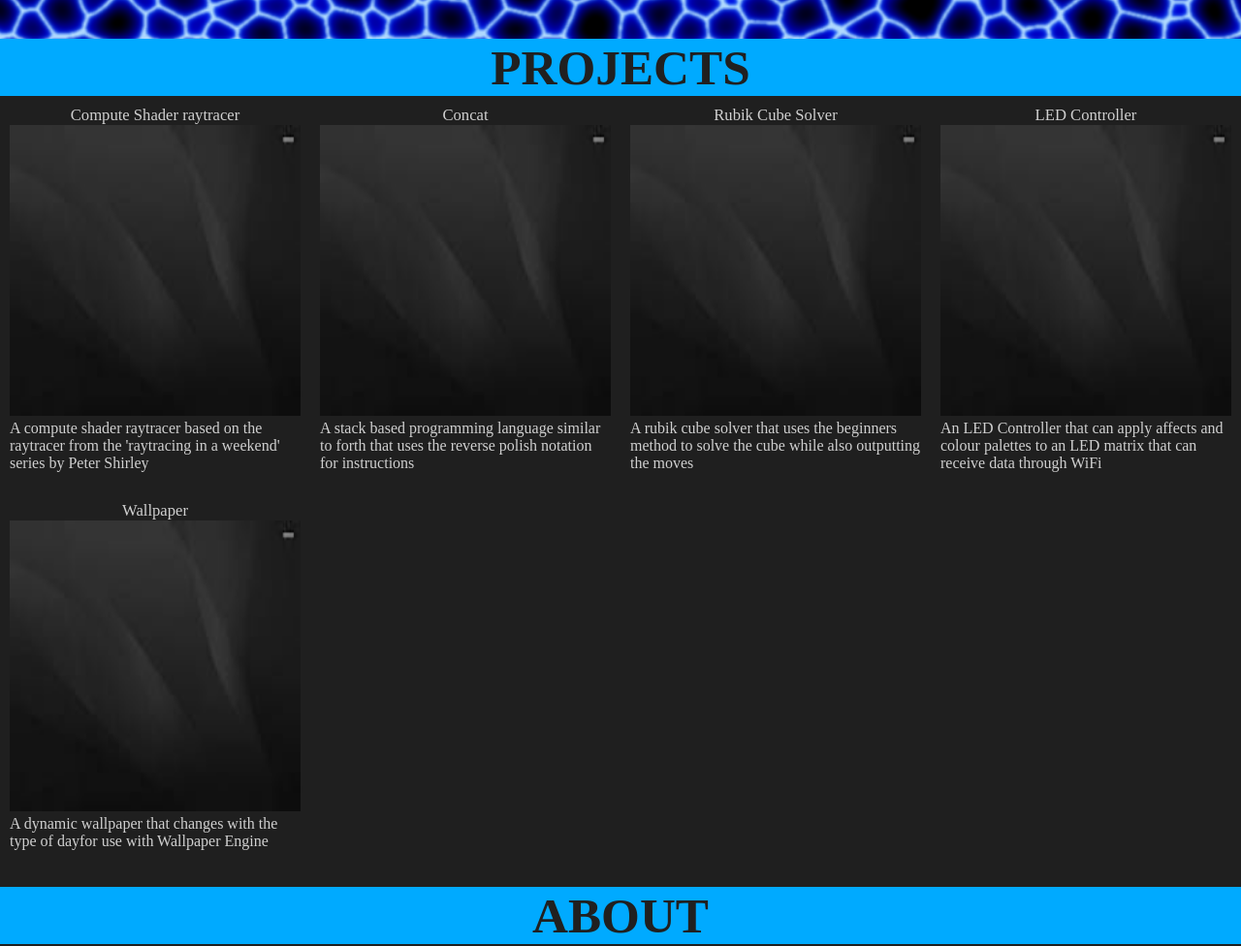
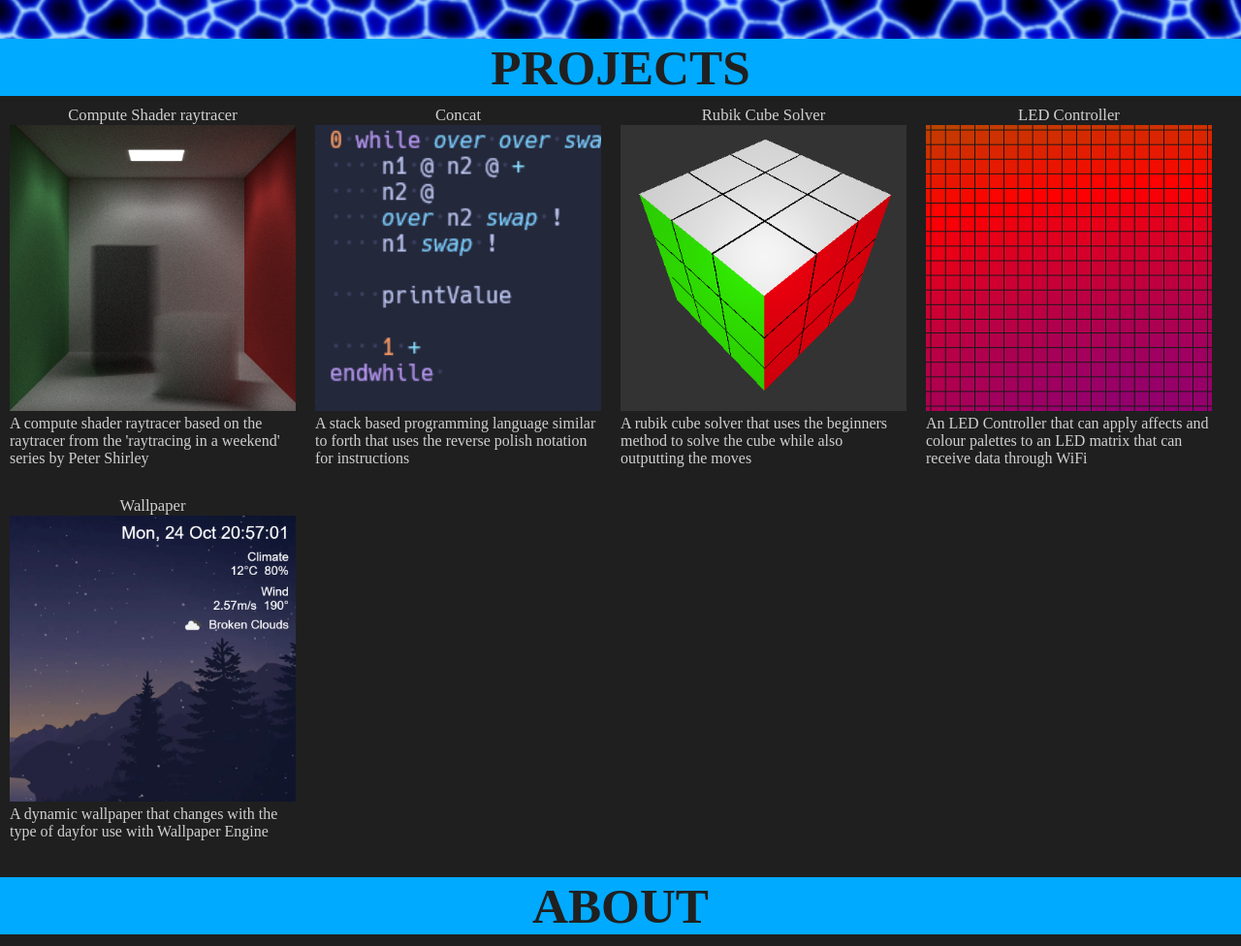
Before and after one commit to Killer29018/Killer29018.github.io, a plain HTML site: page index.html in a window 1280 px wide. Shown: the part 760-1736 px from the top of the page at 97% size. Drawn offline with Linux system fonts and the light colour scheme.

Commit message:
Added images for projects

```diff
--- a/js/projects.js
+++ b/js/projects.js
@@ -2,35 +2,35 @@ projects = {
     "projects": [
         {
             "name": "Compute Shader raytracer",
-            "img": "assets/images/images.jpg",
+            "img": "assets/images/ComputeShaderRaytracer.png",
             "link": "https://github.com/Killer29018/ComputeShaderRaytracer",
             "description": "A compute shader raytracer based on the raytracer from the \
             'raytracing in a weekend' series by Peter Shirley"
         },
         {
             "name": "Concat",
-            "img": "assets/images/images.jpg",
+            "img": "assets/images/Concat.png",
             "link": "https://github.com/Killer29018/Concat",
             "description": "A stack based programming language similar to forth that uses \
             the reverse polish notation for instructions"
         },
         {
             "name": "Rubik Cube Solver",
-            "img": "assets/images/images.jpg",
+            "img": "assets/images/RubikCube.png",
             "link": "https://github.com/Killer29018/RubikCubeSolver",
             "description": "A rubik cube solver that uses the beginners method to solve the cube \
             while also outputting the moves"
         },
         {
             "name": "LED Controller",
-            "img": "assets/images/images.jpg",
+            "img": "assets/images/LEDController.png",
             "link": "https://github.com/Killer29018/LEDController",
             "description": "An LED Controller that can apply affects and colour palettes to an \
             LED matrix that can receive data through WiFi"
         },
         {
             "name": "Wallpaper",
-            "img": "assets/images/images.jpg",
+            "img": "assets/images/Wallpaper.png",
             "link": "https://github.com/Killer29018/PeacefulWallpaper-WallpaperEngine",
             "description": "A dynamic wallpaper that changes with the type of dayfor use with \
             Wallpaper Engine"
--- a/styles/main.css
+++ b/styles/main.css
@@ -133,7 +133,7 @@ body {
 .Section_Projects #ProjectsData > div {
     height: min-content;
 
-    width: calc((100vw / 4) - 20px);
+    width: calc((100vw / 4) - 25px);
 
     margin: 10px 10px;
 
```
Also changed, not shown: assets/images/ComputeShaderRaytracer.png (added), assets/images/Concat.png (added), assets/images/LEDController.png (added), assets/images/RubikCube.png (added), assets/images/Wallpaper.png (added).
